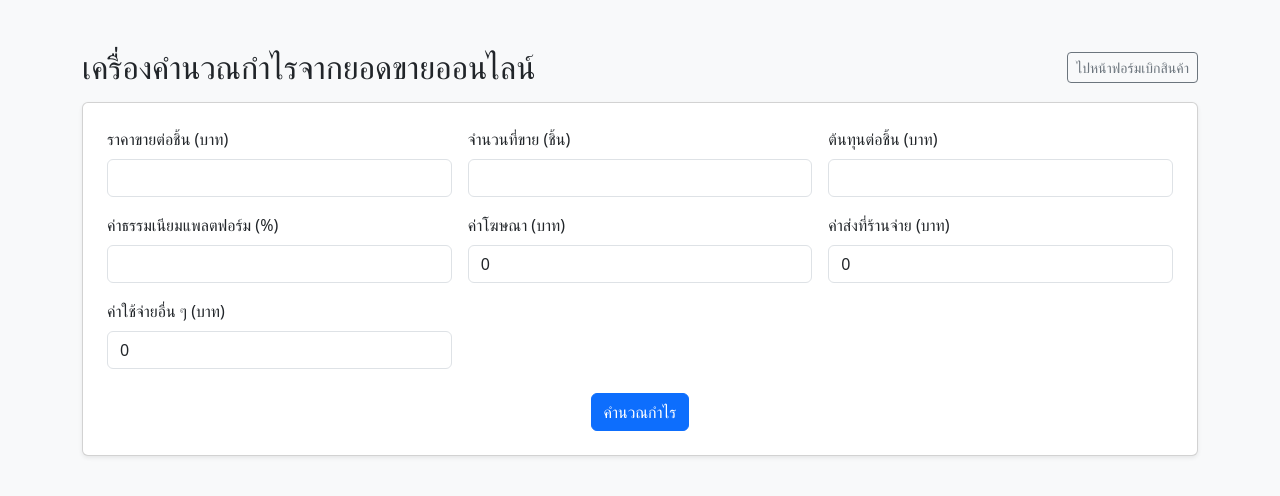
After one commit to aodnakun/irnsport-webapp, a Flask app: page /profit in a window 1280 px wide. The commit adds this page. Shown: the top 496 px of the page. Run offline with Flask 3, Linux system fonts and the light colour scheme.

Commit message:
Add online sales profit calculator page

```diff
--- a/app.py
+++ b/app.py
@@ -6,6 +6,24 @@ import os
 
 app = Flask(__name__)
 DB_PATH = '/tmp/stock.db'
+
+
+def calculate_profit(sale_price_per_unit, qty, cost_per_unit, platform_fee_percent, ads_cost=0, shipping_cost=0, other_cost=0):
+    revenue = sale_price_per_unit * qty
+    cogs = cost_per_unit * qty
+    platform_fee = revenue * (platform_fee_percent / 100)
+    total_cost = cogs + platform_fee + ads_cost + shipping_cost + other_cost
+    net_profit = revenue - total_cost
+    margin_percent = (net_profit / revenue * 100) if revenue else 0
+
+    return {
+        'revenue': revenue,
+        'cogs': cogs,
+        'platform_fee': platform_fee,
+        'total_cost': total_cost,
+        'net_profit': net_profit,
+        'margin_percent': margin_percent,
+    }
 
 # ฟังก์ชันสร้างตารางในฐานข้อมูล
 def init_db():
@@ -29,6 +47,43 @@ def init_db():
 @app.route('/')
 def index():
     return redirect(url_for('borrow_form'))
+
+
+
+@app.route('/profit', methods=['GET', 'POST'])
+def profit_calculator():
+    values = {
+        'sale_price_per_unit': '',
+        'qty': '',
+        'cost_per_unit': '',
+        'platform_fee_percent': '',
+        'ads_cost': 0,
+        'shipping_cost': 0,
+        'other_cost': 0,
+    }
+    result = None
+    error = None
+
+    if request.method == 'POST':
+        try:
+            values = {key: request.form.get(key, '') for key in values}
+            sale_price_per_unit = float(values['sale_price_per_unit'])
+            qty = int(values['qty'])
+            cost_per_unit = float(values['cost_per_unit'])
+            platform_fee_percent = float(values['platform_fee_percent'])
+            ads_cost = float(values['ads_cost'] or 0)
+            shipping_cost = float(values['shipping_cost'] or 0)
+            other_cost = float(values['other_cost'] or 0)
+
+            result = calculate_profit(
+                sale_price_per_unit, qty, cost_per_unit, platform_fee_percent, ads_cost, shipping_cost, other_cost
+            )
+        except ValueError:
+            error = 'กรอกข้อมูลไม่ถูกต้อง กรุณาตรวจสอบตัวเลขอีกครั้ง'
+        except Exception as e:
+            error = f'เกิดข้อผิดพลาด: {str(e)}'
+
+    return render_template('profit_calculator.html', values=values, result=result, error=error)
 
 @app.route('/borrow', methods=['GET', 'POST'])
 def borrow_form():
--- a/templates/form_borrow.html
+++ b/templates/form_borrow.html
@@ -7,7 +7,10 @@
 </head>
 <body class="bg-light">
   <div class="container mt-5">
-    <h2 class="mb-4 text-center">แบบฟอร์มเบิกสินค้า IRNsport</h2>
+    <div class="d-flex justify-content-between align-items-center mb-4">
+      <h2 class="mb-0">แบบฟอร์มเบิกสินค้า IRNsport</h2>
+      <a href="/profit" class="btn btn-outline-primary btn-sm">คำนวณกำไรขายออนไลน์</a>
+    </div>
     <form method="POST" action="/borrow" class="card p-4 shadow-sm bg-white">
 
       <div class="mb-3">
--- /dev/null
+++ b/templates/profit_calculator.html
@@ -0,0 +1,76 @@
+<!DOCTYPE html>
+<html lang="th">
+<head>
+  <meta charset="UTF-8">
+  <meta name="viewport" content="width=device-width, initial-scale=1.0">
+  <title>คำนวณกำไรขายออนไลน์ - IRNsport</title>
+  <link href="https://cdn.jsdelivr.net/npm/bootstrap@5.3.0/dist/css/bootstrap.min.css" rel="stylesheet">
+</head>
+<body class="bg-light">
+  <div class="container mt-5 mb-5">
+    <div class="d-flex justify-content-between align-items-center mb-3">
+      <h2 class="mb-0">เครื่องคำนวณกำไรจากยอดขายออนไลน์</h2>
+      <a href="/borrow" class="btn btn-outline-secondary btn-sm">ไปหน้าฟอร์มเบิกสินค้า</a>
+    </div>
+
+    <form method="POST" action="/profit" class="card p-4 shadow-sm bg-white">
+      <div class="row g-3">
+        <div class="col-md-4">
+          <label class="form-label">ราคาขายต่อชิ้น (บาท)</label>
+          <input type="number" step="0.01" min="0" class="form-control" name="sale_price_per_unit" value="{{ values.sale_price_per_unit }}" required>
+        </div>
+        <div class="col-md-4">
+          <label class="form-label">จำนวนที่ขาย (ชิ้น)</label>
+          <input type="number" min="1" class="form-control" name="qty" value="{{ values.qty }}" required>
+        </div>
+        <div class="col-md-4">
+          <label class="form-label">ต้นทุนต่อชิ้น (บาท)</label>
+          <input type="number" step="0.01" min="0" class="form-control" name="cost_per_unit" value="{{ values.cost_per_unit }}" required>
+        </div>
+
+        <div class="col-md-4">
+          <label class="form-label">ค่าธรรมเนียมแพลตฟอร์ม (%)</label>
+          <input type="number" step="0.01" min="0" class="form-control" name="platform_fee_percent" value="{{ values.platform_fee_percent }}" required>
+        </div>
+        <div class="col-md-4">
+          <label class="form-label">ค่าโฆษณา (บาท)</label>
+          <input type="number" step="0.01" min="0" class="form-control" name="ads_cost" value="{{ values.ads_cost }}">
+        </div>
+        <div class="col-md-4">
+          <label class="form-label">ค่าส่งที่ร้านจ่าย (บาท)</label>
+          <input type="number" step="0.01" min="0" class="form-control" name="shipping_cost" value="{{ values.shipping_cost }}">
+        </div>
+
+        <div class="col-md-4">
+          <label class="form-label">ค่าใช้จ่ายอื่น ๆ (บาท)</label>
+          <input type="number" step="0.01" min="0" class="form-control" name="other_cost" value="{{ values.other_cost }}">
+        </div>
+      </div>
+
+      <div class="text-center mt-4">
+        <button type="submit" class="btn btn-primary">คำนวณกำไร</button>
+      </div>
+    </form>
+
+    {% if error %}
+      <div class="alert alert-danger mt-4">{{ error }}</div>
+    {% endif %}
+
+    {% if result %}
+      <div class="card mt-4 shadow-sm">
+        <div class="card-header bg-success text-white">ผลลัพธ์การคำนวณ</div>
+        <div class="card-body">
+          <ul class="list-group list-group-flush">
+            <li class="list-group-item d-flex justify-content-between"><span>ยอดขายรวม</span><strong>{{ '%.2f'|format(result.revenue) }} บาท</strong></li>
+            <li class="list-group-item d-flex justify-content-between"><span>ต้นทุนสินค้า</span><strong>{{ '%.2f'|format(result.cogs) }} บาท</strong></li>
+            <li class="list-group-item d-flex justify-content-between"><span>ค่าธรรมเนียมแพลตฟอร์ม</span><strong>{{ '%.2f'|format(result.platform_fee) }} บาท</strong></li>
+            <li class="list-group-item d-flex justify-content-between"><span>ต้นทุนรวมทั้งหมด</span><strong>{{ '%.2f'|format(result.total_cost) }} บาท</strong></li>
+            <li class="list-group-item d-flex justify-content-between"><span>กำไรสุทธิ</span><strong class="{{ 'text-success' if result.net_profit >= 0 else 'text-danger' }}">{{ '%.2f'|format(result.net_profit) }} บาท</strong></li>
+            <li class="list-group-item d-flex justify-content-between"><span>Profit Margin</span><strong>{{ '%.2f'|format(result.margin_percent) }}%</strong></li>
+          </ul>
+        </div>
+      </div>
+    {% endif %}
+  </div>
+</body>
+</html>
```
